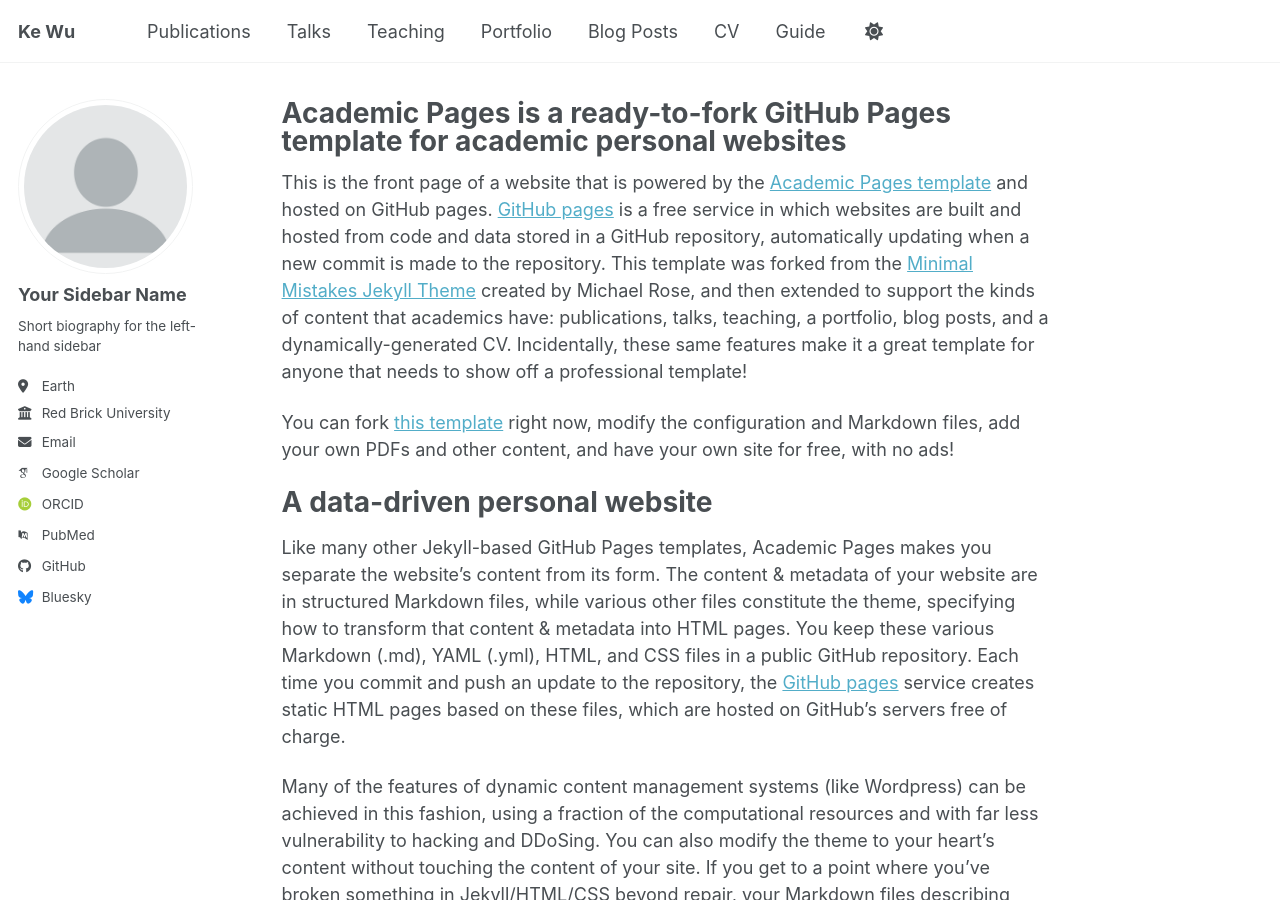
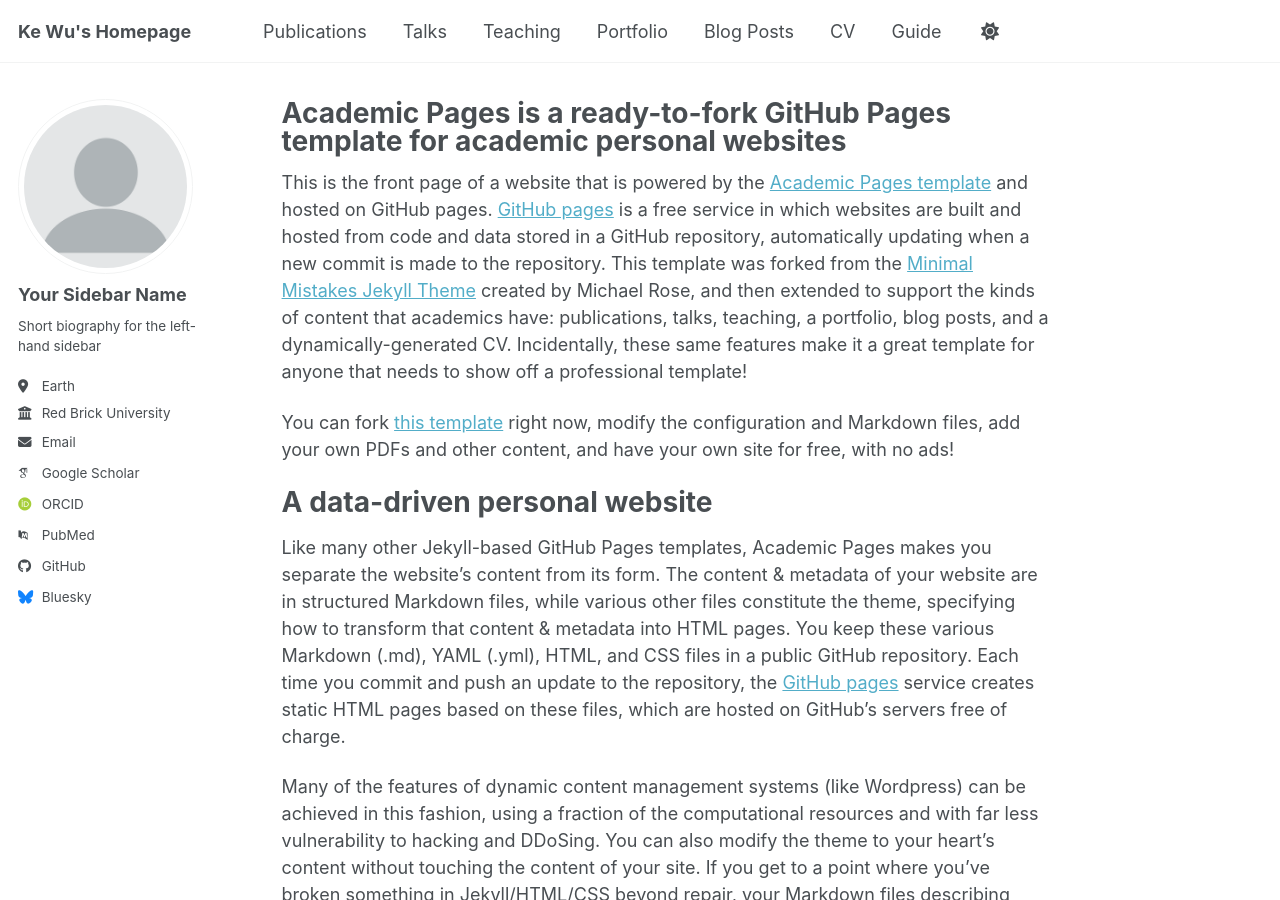
Before and after one commit to SobotHub/SobotHub.github.io, a Jekyll site: the page built from _pages/about.md, in a window 1280 px wide and 900 px high. Built offline with Jekyll 4.4.1, drawn with Linux system fonts in a browser that asks for light colours; some web fonts are replaced; a script bundle is joined from its source files by our own code; library files that are not in the unit come from our copies.

Commit message:
Update _config.yml

```diff
--- a/_config.yml
+++ b/_config.yml
@@ -9,7 +9,7 @@
 # Basic Site Settings
 locale                   : "en-US"
 site_theme               : "default" # Currently available options are "default", "air"
-title                    : "Ke Wu"
+title                    : "Ke Wu's Homepage"
 title_separator          : "-"
 name                     : &name "Ke Wu"
 description              : &description "Your Name's academic portfolio"   # Update this with a general description of your site, this is the default if not overridden by a page
```
